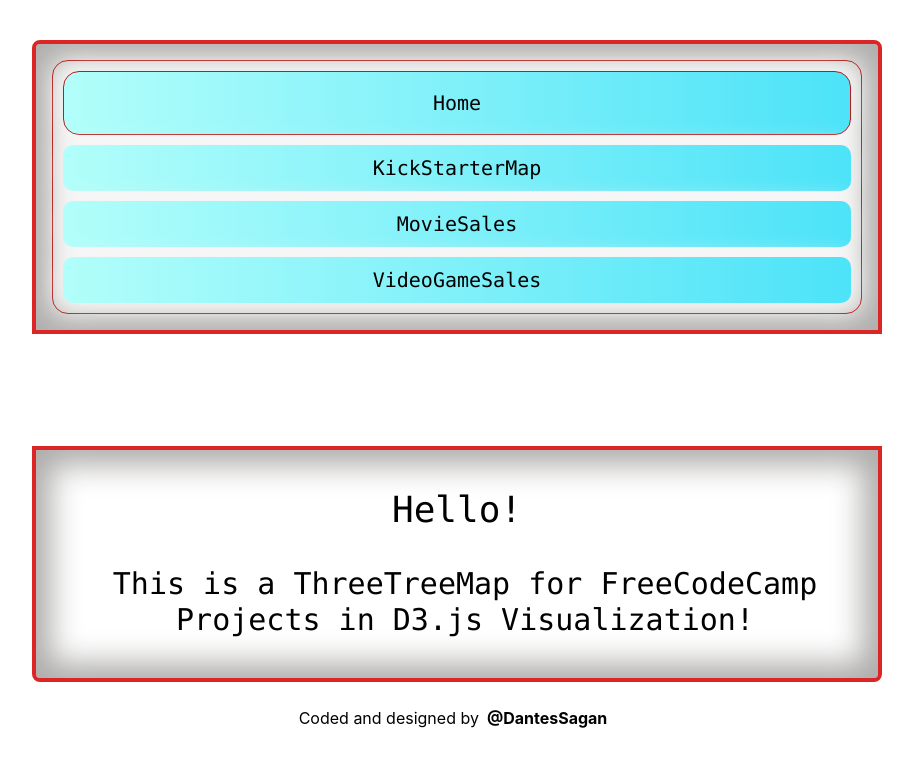
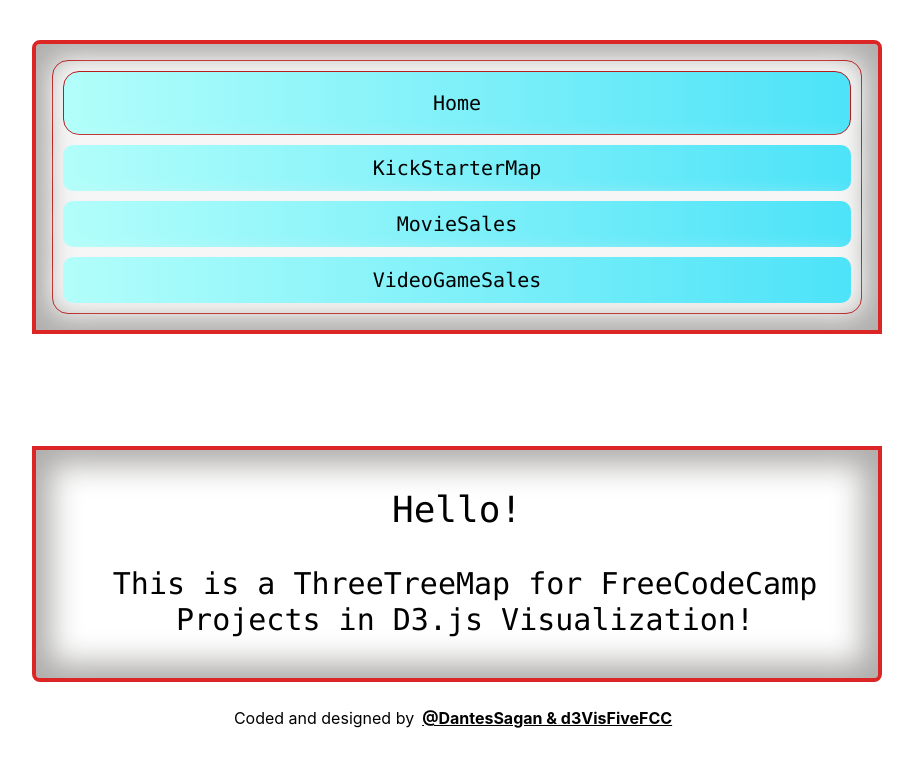
Before and after one commit to DantesSagan/d3VisFiveFCC, a React (Create React App) app: page / in a window 1280 px wide. Shown: the top 766 px of the page, without its empty margins (183-1096 px from the left). Built offline with nearby package versions, Linux system fonts and the light colour scheme.

Commit message:
decoration d3visfivefcc

```diff
--- a/src/Component/fallback/loader.js
+++ b/src/Component/fallback/loader.js
@@ -7,8 +7,8 @@
     <Loader
       type='ThreeDots'
       color='red'
-      height={80}
-      width={80}
+      height={120}
+      width={120}
       timeout={3000}
     />
   </FallbackContainer>
--- a/src/main.jsx
+++ b/src/main.jsx
@@ -17,8 +17,11 @@
         <br />
         <span>
           Coded and designed by
-          <a href='https://github.com/DantesSagan' className='font-bold p-2'>
-            @DantesSagan
+          <a
+            href='https://github.com/DantesSagan/d3VisFiveFCC'
+            className='font-bold p-2 underline'
+          >
+            @DantesSagan & d3VisFiveFCC
           </a>
         </span>
       </span>
```
